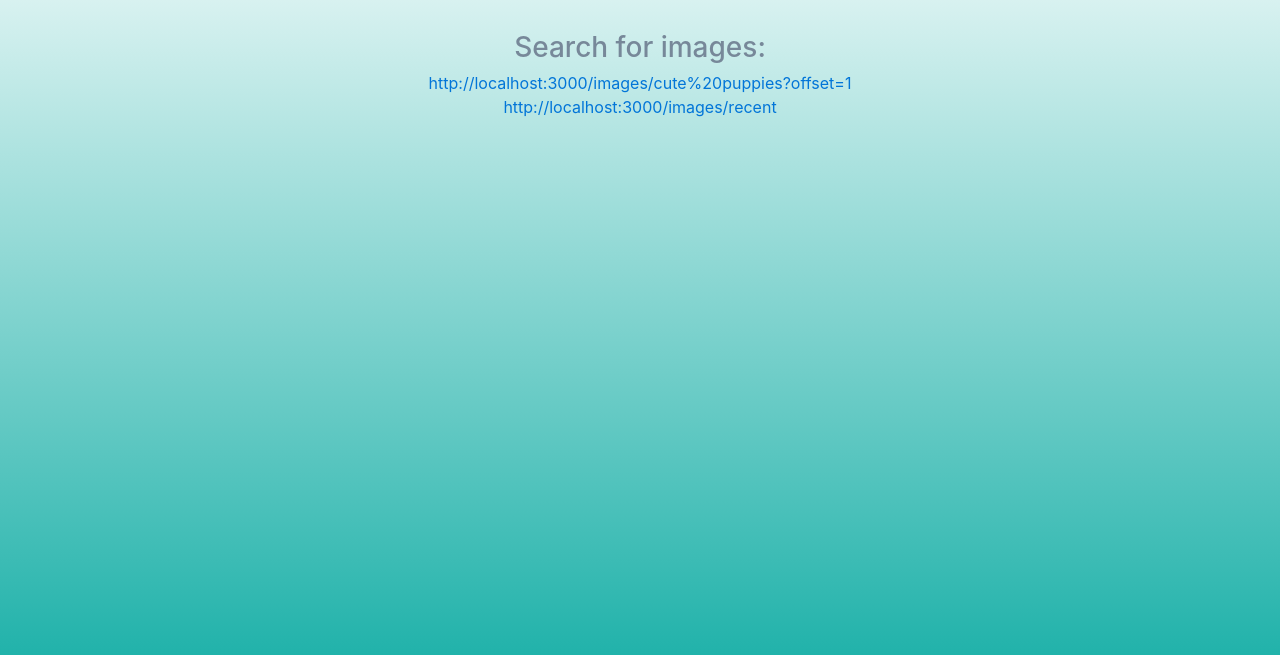
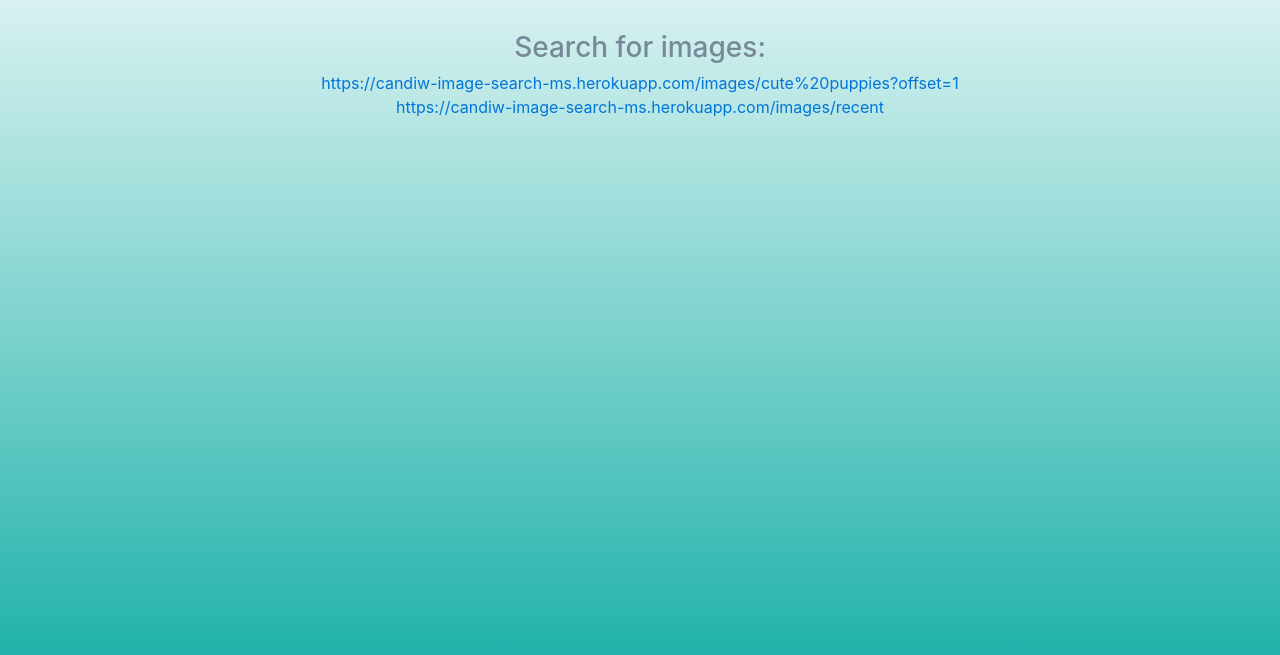
Before and after one commit to CandiW/image-search-microservice, a website: page public/index.html in a window 1280 px wide. Shown: the part 141-796 px from the top of the page. Drawn offline with nearby package versions, Linux system fonts and the light colour scheme.

Commit message:
update index.html

```diff
--- a/public/index.html
+++ b/public/index.html
@@ -15,9 +15,9 @@
     <br>
     <div id="links">
         <h3>Search for images:</h3>
-        <a target="_blank" href="http://localhost:3000/images/cute%20puppies?offset=1">http://localhost:3000/images/cute%20puppies?offset=1</a>
+        <a target="_blank" href="https://candiw-image-search-ms.herokuapp.com/images/cute%20puppies?offset=1">https://candiw-image-search-ms.herokuapp.com/images/cute%20puppies?offset=1</a>
         <br>
-        <a target="_blank" href="http://localhost:3000/images/recent">http://localhost:3000/images/recent</a>
+        <a target="_blank" href="https://candiw-image-search-ms.herokuapp.com/images/recent">https://candiw-image-search-ms.herokuapp.com/images/recent</a>
     </div>
 
 </body>
```
